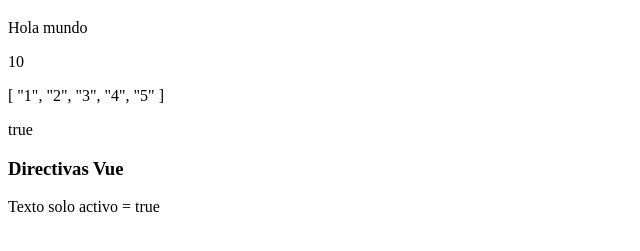
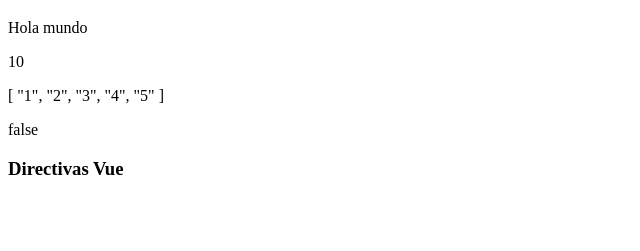
Before and after one commit to Pheobhe/practicavue, a plain HTML site: page index.html in a window 1280 px wide. Shown: the part 61-312 px from the top of the page, without its empty margins (0-640 px from the left). Drawn offline with nearby package versions, Linux system fonts and the light colour scheme.

Commit message:
ordenamiento

```diff
--- a/index.html
+++ b/index.html
@@ -17,7 +17,7 @@
         <p>{{activo}}</p>
 
        <h3>Directivas Vue</h3>
-       <p v-show = "activo" >Texto solo activo = true</p>
+       <p v-show = "activo" >Texto solo activo = True</p>
 
        </span>
     </div>
--- a/practica.js
+++ b/practica.js
@@ -7,44 +7,7 @@ createApp({
       mensaje: 'otra cosa',
       numero: 10,
       lista: ['1', '2', '3', '4', '5'],
-      activo: true
+      activo: false
     }
   }
 }).mount('#app')
-
-// var app5 = new Vue({
-//   el: '#app-5',
-//   data: {
-//     message: 'Hola Vue.js!'
-//   },
-//   methods: {
-//     reverseMessage: function () {
-//       this.message = this.message.split('').reverse().join('')
-//     }
-//   }
-// });
-
-// document.onload = new Vue({
-
-//     el: '#app',
-//     data: {
-//         saludar: 'Hola desde la instancia app',
-//         numero: 10,
-//         lista:['1','2','3'],
-//         activo: true
-//         }
-// });
-
-// var app2 = new Vue({
-//     el: '#app-2',
-//     data: {
-//       message: 'Usted cargó esta página el ' + new Date().toLocaleString()
-//     }
-//   });
-
-//   var app3 = new Vue({
-//     el: '#app-3',
-//     data: {
-//       seen: true
-//     }
-//   });
```
